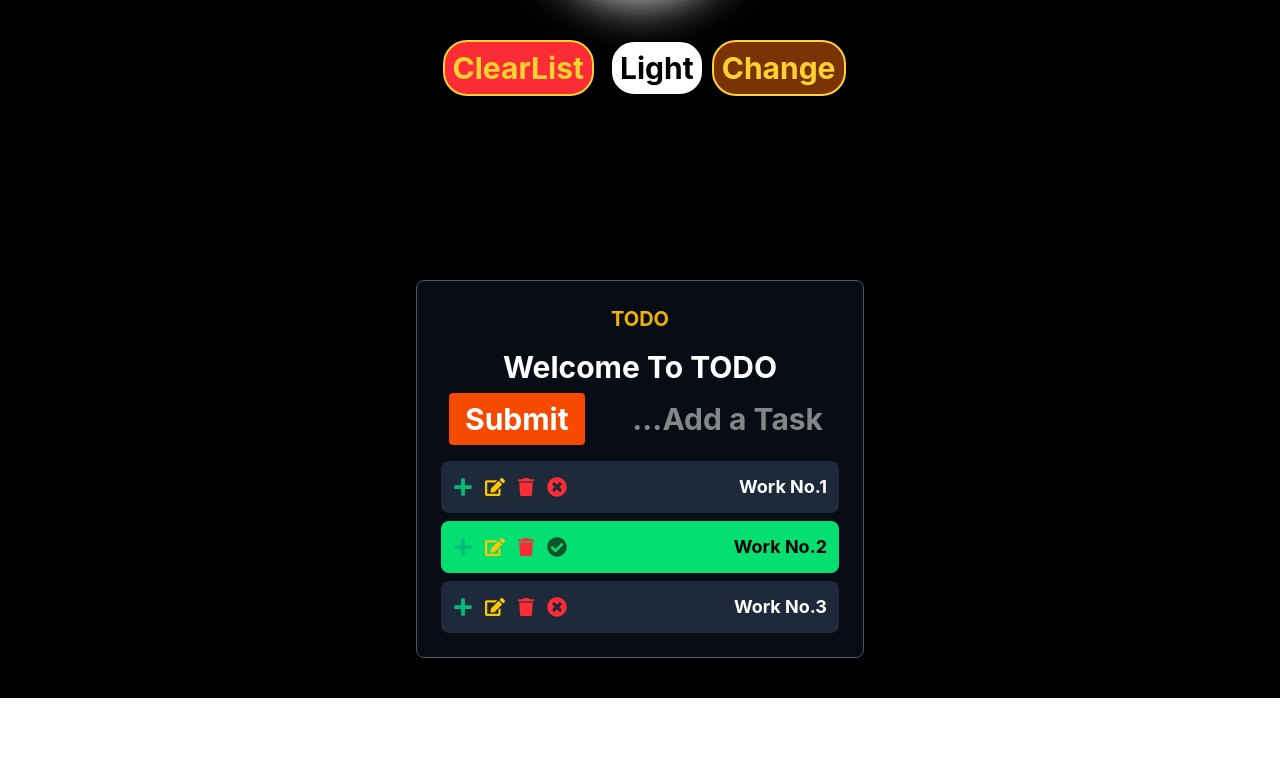
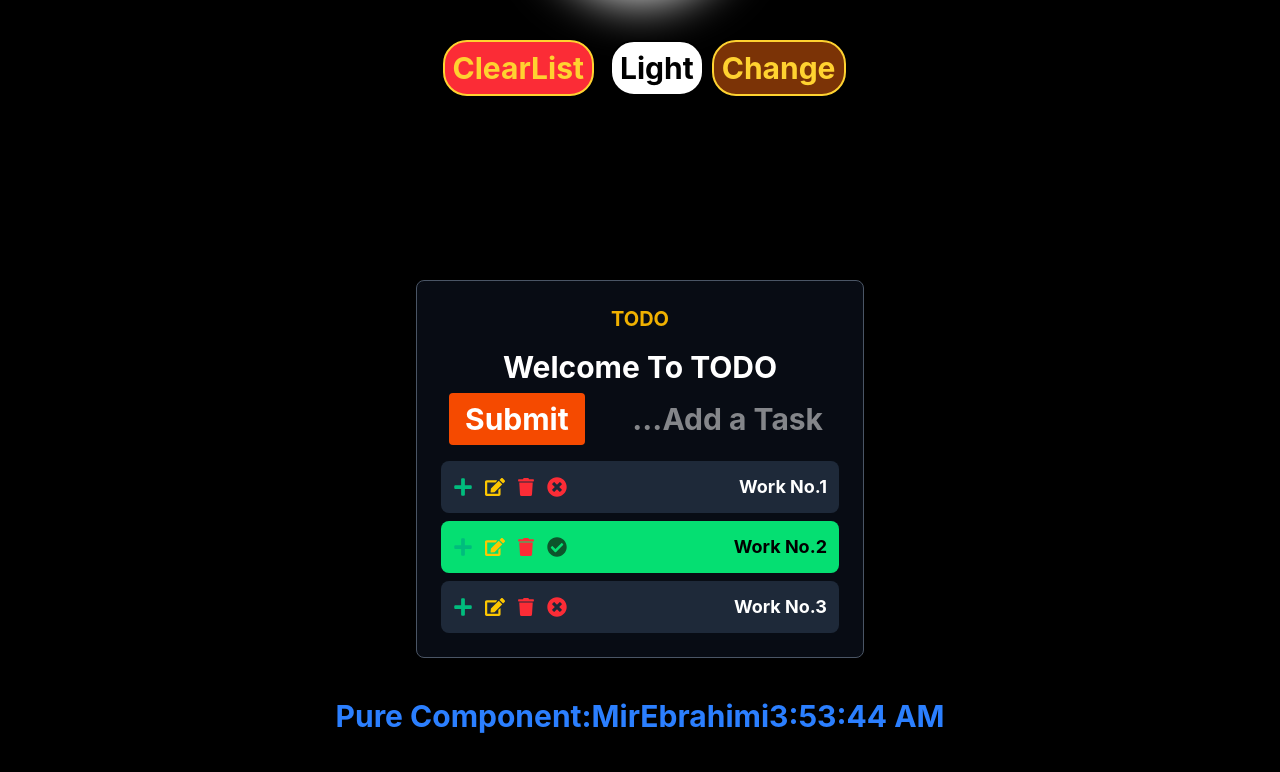
Before and after one commit to Ebrahimim29/React-Project-Site, a React (Vite) app: page / in a window 1280 px wide. Shown: the part 396-1168 px from the top of the page. Before the commit the page ends 1094 px from the top, so only its background shows below. Built offline with nearby package versions, Linux system fonts and the light colour scheme.

Commit message:
Pure Component

```diff
--- a/src/App.jsx
+++ b/src/App.jsx
@@ -5,6 +5,7 @@ import { TestContext } from './Context/testContext';
 import TimeList from './Component/TimeList';
 import TodoList from './Component/TodoList';
 import { taskContext as TaskContext } from './Context/taskContext';
+import PureComponent from './Component/PureComponent';
 
 const App = () => {
   const [text, setText] = useState("Hello My Friends");
@@ -47,6 +48,8 @@ const App = () => {
           <TodoList text={text} />
         </TaskContext.Provider>
 
+        <PureComponent/>
+
       </div>
     </TestContext.Provider>
   );
--- /dev/null
+++ b/src/Component/PureCompo.jsx
@@ -0,0 +1,13 @@
+import { memo } from "react";
+
+const PureCompo = (props) => {
+    // console.log("---pure");
+
+    return(
+        <h1 className="text-center text-blue-500 mt-4">
+            {"Pure Component:" + props.name}
+        </h1>
+    )
+};
+
+export default memo(PureCompo);
--- /dev/null
+++ b/src/Component/PureComponent.jsx
@@ -0,0 +1,23 @@
+import { useState } from "react";
+import PureCompo from "./PureCompo";
+
+const PureComponent = () => {
+
+    const [name, setName] = useState("Mohammad");
+
+    setInterval(() => {
+        setName("MirEbrahimi" + new Date().toLocaleTimeString())
+    }, 1000)
+
+    // console.log("Pure");
+
+
+    return (
+
+        <div>
+            <PureCompo name={name}/>
+        </div>
+    )
+};
+
+export default PureComponent;
```
